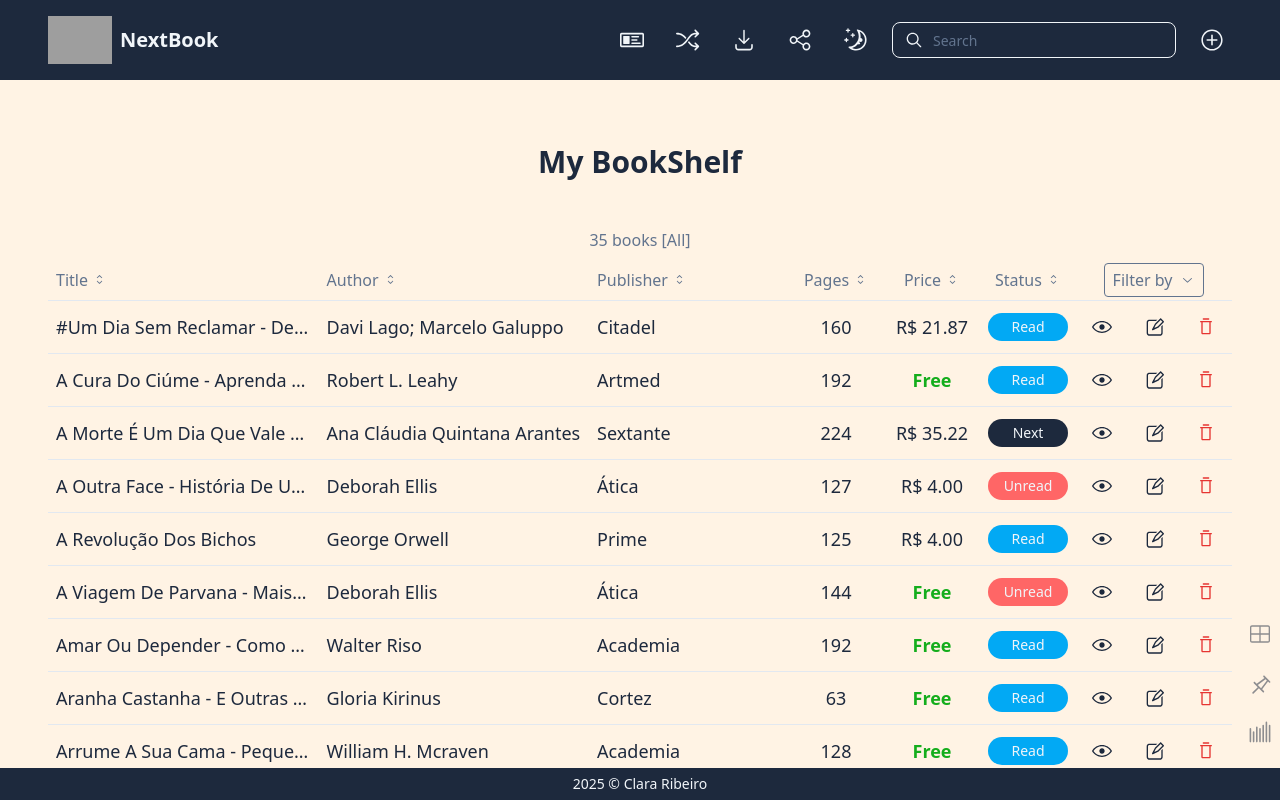
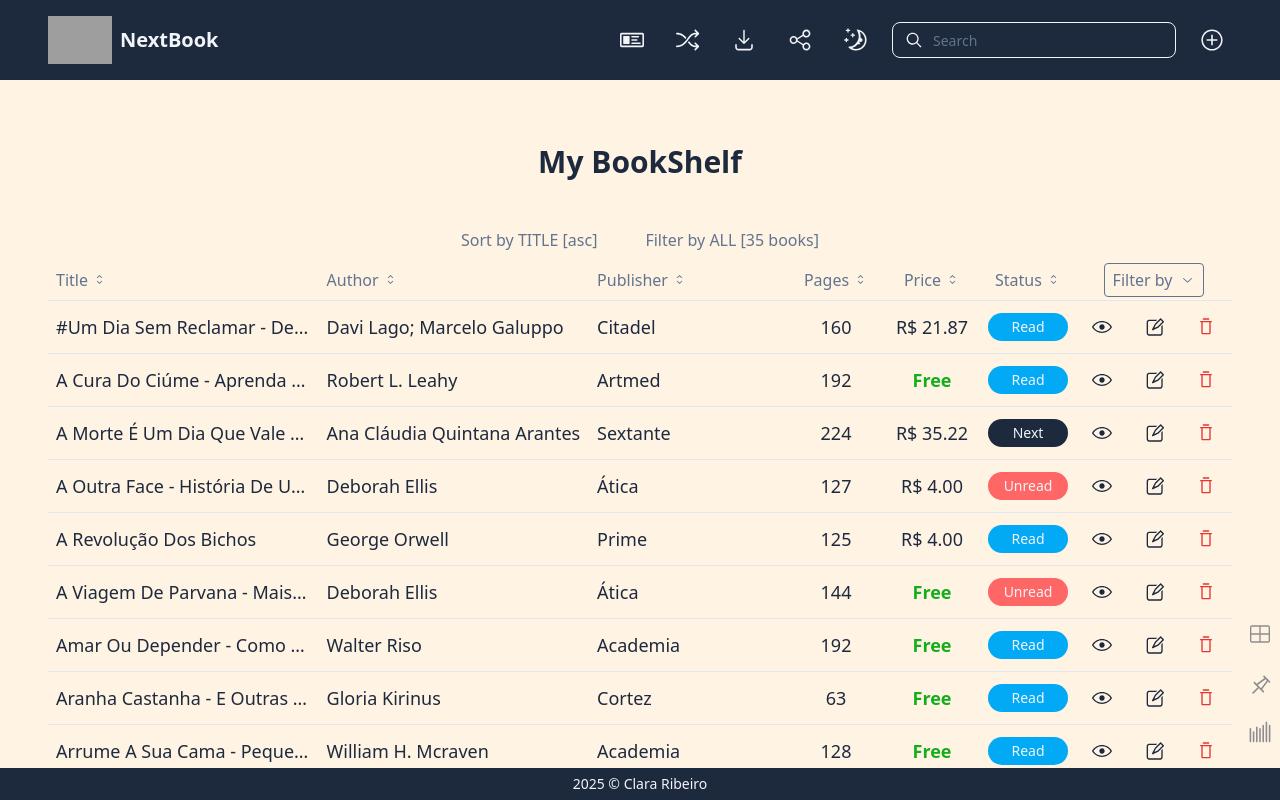
Before and after one commit to ClaraGRibeiro/MyBookshelf-Next, a Next.js app: page / in a window 1280 px wide. Both pictures are taken after a click on the button 1260 px from the left and 634 px from the top of the page. Shown: the top 800 px of the page. Built offline with nearby package versions, Linux system fonts and the light colour scheme; grey boxes are pictures that could not be loaded.

Commit message:
Adjusting style

```diff
--- a/src/components/card.tsx
+++ b/src/components/card.tsx
@@ -24,6 +24,7 @@ export default function Card({ book, onClick, drawerMode = false }: Props) {
       }
       onClick={() => onClick(book.id)}
     >
+      {!drawerMode && (
         <div
           className="w-full flex justify-between gap-4 flex-col items-center text-center text-[var(--dark-slate)] absolute left-0 top-0"
           style={{ pointerEvents: "none" }}
@@ -34,6 +35,7 @@ export default function Card({ book, onClick, drawerMode = false }: Props) {
             Could not load book cover image!
           </span>
         </div>
+      )}
       <img
         className="w-full h-full object-cover relative"
         src={book.image || "/nobookcover.png"}
--- a/src/components/grid.tsx
+++ b/src/components/grid.tsx
@@ -52,6 +52,15 @@ export default function Grid({ books, handles, pinReadings }: GridProps) {
 
   return (
     <>
+      <div className="flex items-center justify-center md:flex-row flex-col gap-2 md:gap-12 mb-2">
+        <p className="text-center font-light text-[var(--medium-slate)]">
+          Sort by {sortBy.toUpperCase()} [{sortAsc ? "asc" : "desc"}]
+        </p>
+        <p className="text-center font-light text-[var(--medium-slate)]">
+          Filter by {filterBy ? filterBy!.toUpperCase() : "ALL"} [
+          {sortedBooks.length} books]
+        </p>
+      </div>
       <div className="flex flex-wrap items-center justify-center gap-x-6 gap-y-2 mb-4">
         <Sort value={sortBy} onChange={handleSort} type={"title"} />
         <Sort value={sortBy} onChange={handleSort} type={"author"} />
@@ -62,15 +71,6 @@ export default function Grid({ books, handles, pinReadings }: GridProps) {
         <Sort value={sortBy} onChange={handleSort} type={"gotDate"} />
         <Sort value={sortBy} onChange={handleSort} type={"readDate"} />
         <Filter value={filterBy} onChange={setFilterBy} />
-      </div>
-      <div className="flex items-center justify-center flex-row gap-12 mb-8">
-        <p className="text-center font-light text-[var(--medium-slate)]">
-          Sort by {sortBy.toUpperCase()} [{sortAsc ? "asc" : "desc"}]
-        </p>
-        <p className="text-center font-light text-[var(--medium-slate)]">
-          Filter by {filterBy ? filterBy!.toUpperCase() : "ALL"} [
-          {sortedBooks.length} books]
-        </p>
       </div>
       <div className="grid grid-cols-2 md:grid-cols-4 lg:grid-cols-7 gap-6 justify-items-center content-start">
         {sortedBooks.map((b) => (
--- a/src/components/rows.tsx
+++ b/src/components/rows.tsx
@@ -101,10 +101,15 @@ export default function Rows({ books, handles, pinReadings }: RowsProps) {
 
   return (
     <>
-      <p className="text-center mb-2 font-light text-[var(--medium-slate)]">
-        {sortedBooks.length} books [{filterBy ?? "All"}]
-      </p>
-
+      <div className="flex items-center justify-center md:flex-row flex-col gap-2 md:gap-12 mb-2">
+        <p className="text-center font-light text-[var(--medium-slate)]">
+          Sort by {sortBy.toUpperCase()} [{sortAsc ? "asc" : "desc"}]
+        </p>
+        <p className="text-center font-light text-[var(--medium-slate)]">
+          Filter by {filterBy ? filterBy!.toUpperCase() : "ALL"} [
+          {sortedBooks.length} books]
+        </p>
+      </div>
       <Table className="text-lg">
         <TableCaption>
           <Forms isEdit={false} onAdd={handles.onAdd} />
```
Lines whose indentation alone changed are shown as unchanged.
